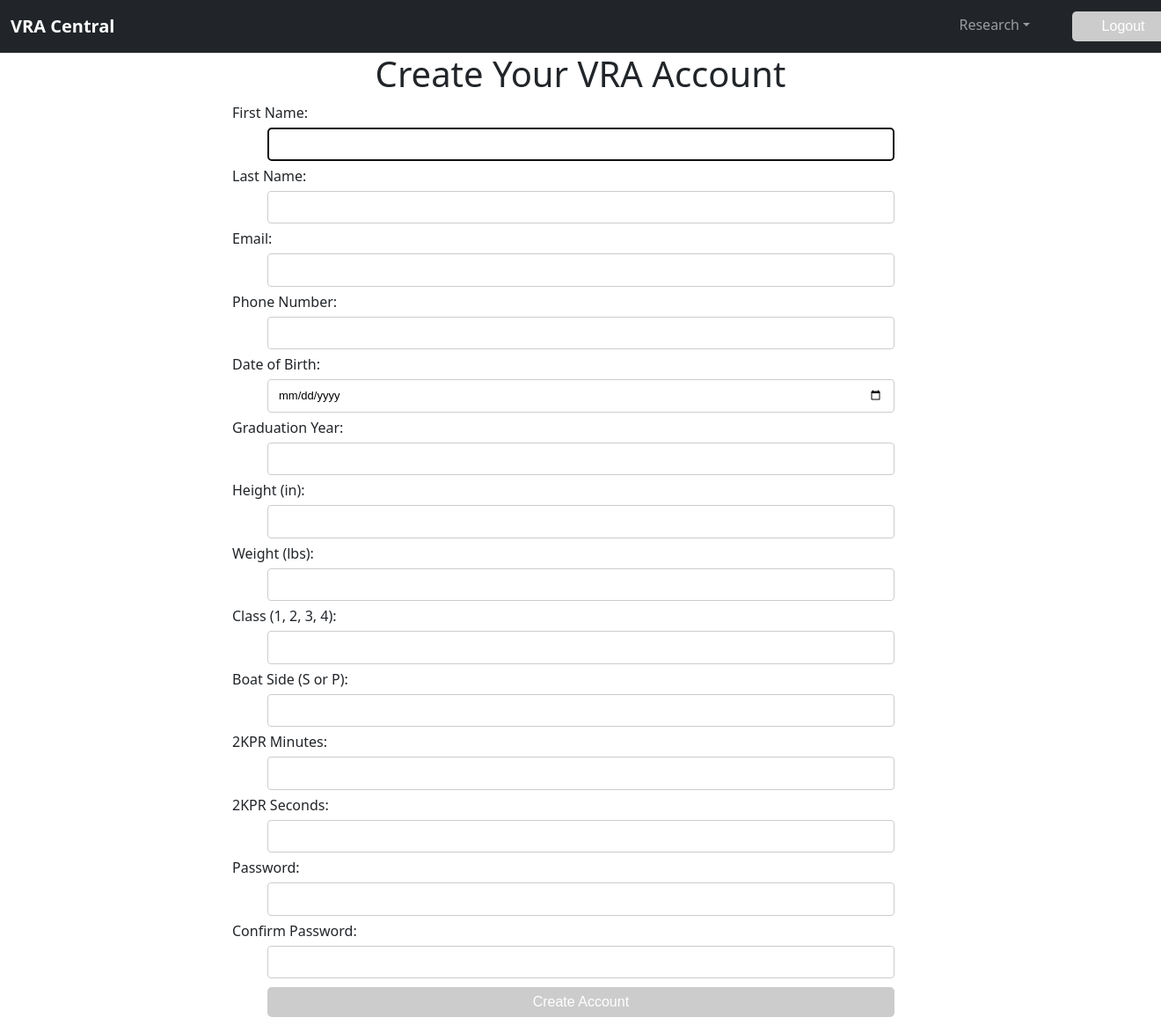
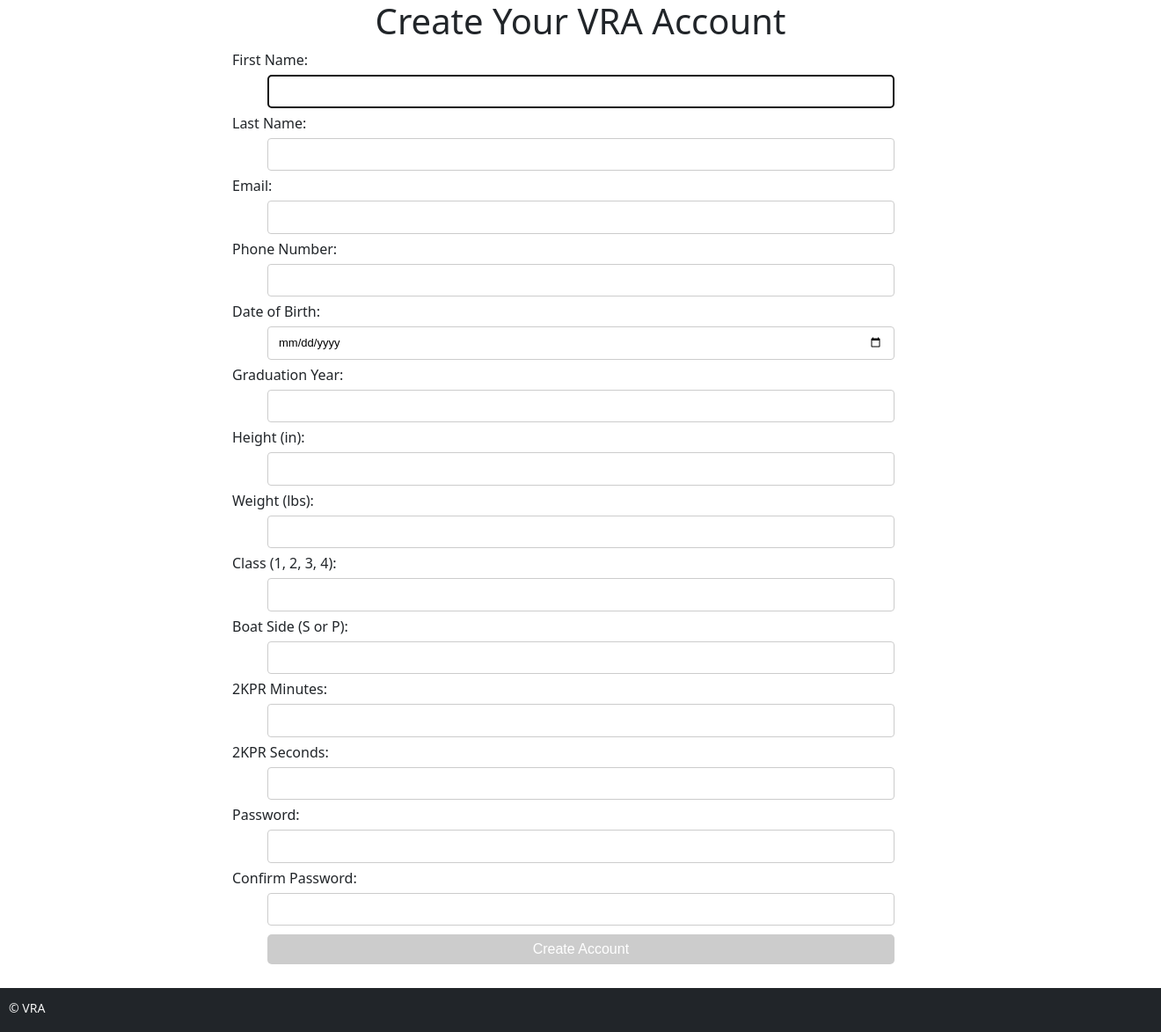
Before and after one commit to mattremigino1/vra-central, a PHP site: page /create-account.php in a window 1320 px wide; the page is wider, and only the part inside the window is pictured. Shown: that part at 88% size. Run offline with PHP 8.4, Linux system fonts and the light colour scheme.

Commit message:
adjusted footers on pages

```diff
--- a/create-account.php
+++ b/create-account.php
@@ -49,7 +49,7 @@ if ($account_created) {
 </head>
 <body>
 
-  <?php include('header.html') ?>
+  <!-- <?php include('header.html') ?> -->
   <div class="form-container">
     <h1>Create Your VRA Account</h1>
 
@@ -88,6 +88,7 @@ if ($account_created) {
       <label>Confirm Password: </label>
       <input type="password" name="pwd_confirm" required /> <br/>
       <input type="submit" name="createAcctBtn" value="Create Account" class="btn btn-primary" />
+      <br> <br> <br> <br>
       <!-- when the user clicks the button, the form data will be sent to form-handler.php -->
       <!-- the form data will be sent as a POST request -->
     </form>
@@ -97,7 +98,7 @@ if ($account_created) {
 
 
 
-
+  <?php include('footer.html') ?>
 
   <script src="https://cdn.jsdelivr.net/npm/bootstrap@5.1.3/dist/js/bootstrap.bundle.min.js" integrity="sha384-ka7Sk0Gln4gmtz2MlQnikT1wXgYsOg+OMhuP+IlRH9sENBO0LRn5q+8nbTov4+1p" crossorigin="anonymous"></script>
   </body>
--- a/footer.html
+++ b/footer.html
@@ -1,3 +1,3 @@
     <footer class="primary-footer bg-dark">
-      <small class="copyright">&copy; Your name</small>
+      <small class="copyright">&copy; VRA</small>
     </footer>
--- a/index.php
+++ b/index.php
@@ -53,9 +53,6 @@ $myLineup = myLineup($athlete_id);
 <?php
 
 include("header.html");
-
-
-
 
 ?>
 <div class="container">
@@ -246,6 +243,8 @@ include("header.html");
 
 
 </div>
+<br> <br>
+<?php include('footer.html') ?>
 <script src="https://cdn.jsdelivr.net/npm/bootstrap@5.1.3/dist/js/bootstrap.bundle.min.js" integrity="sha384-ka7Sk0Gln4gmtz2MlQnikT1wXgYsOg+OMhuP+IlRH9sENBO0LRn5q+8nbTov4+1p" crossorigin="anonymous"></script>
 
 </body>
```
